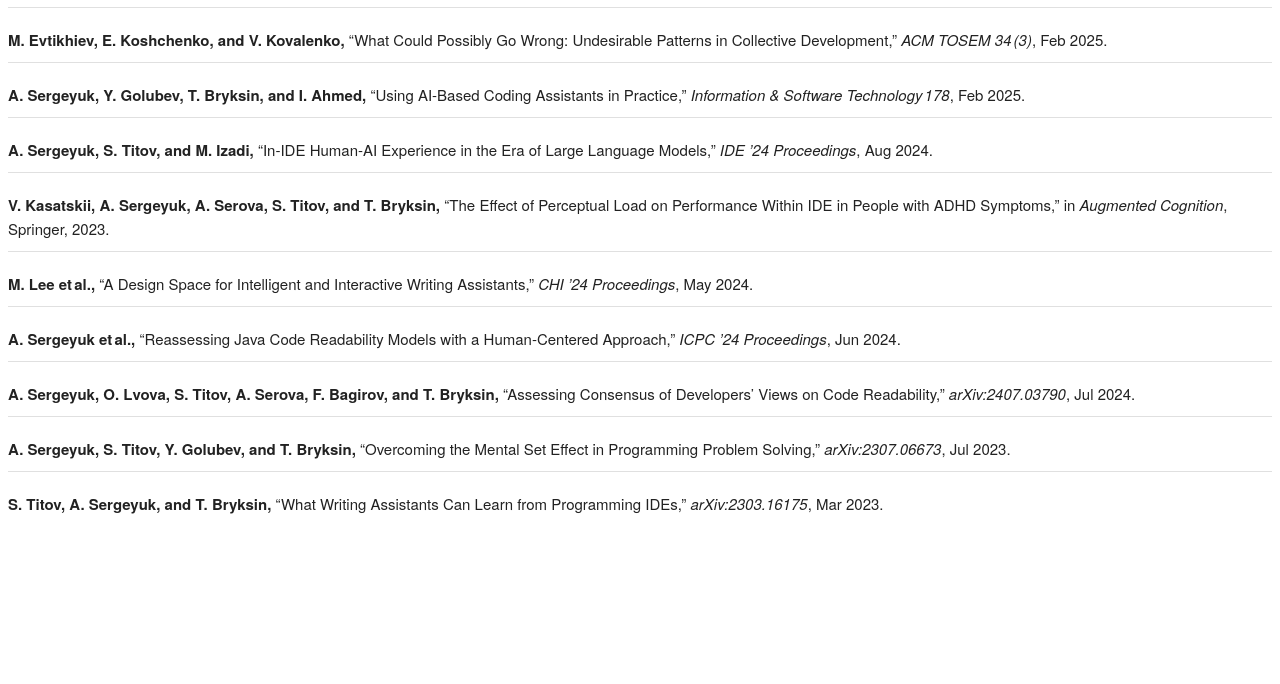
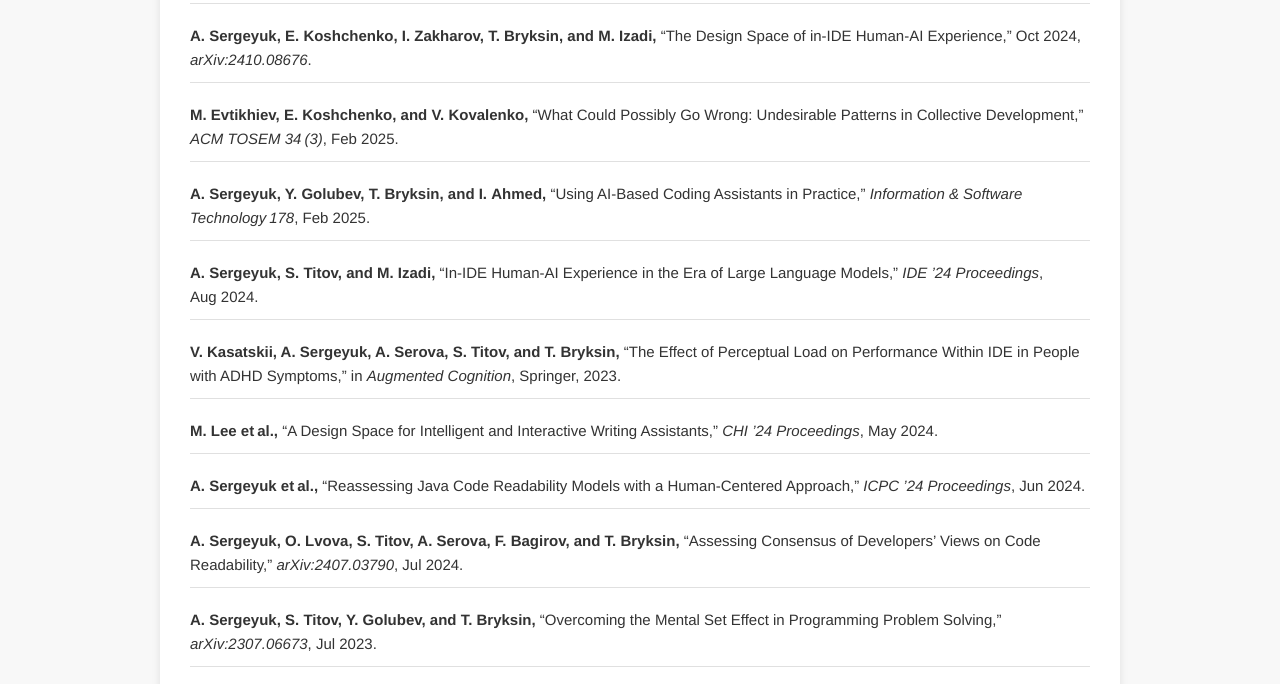
Before and after one commit to iliazaharov/HAX-JB, a website: page publications.html in a window 1280 px wide. Shown: the part 274-958 px from the top of the page. Before the commit the page ends 820 px from the top, so only its background shows below. Drawn offline with nearby package versions, Linux system fonts and the light colour scheme; the site is published under a folder, as on GitHub Pages, so addresses that start at the root find nothing.

Commit message:
All files commit

```diff
--- a/publications.html
+++ b/publications.html
@@ -7,8 +7,8 @@
   <!-- Base framework & shared styles -->
   <link rel="stylesheet"
         href="https://cdnjs.cloudflare.com/ajax/libs/skeleton/2.0.4/skeleton.min.css">
-  <link rel="stylesheet" href="/Styles/navigation.css">
-  <link rel="stylesheet" href="/Styles/page-box.css"><!-- grey bg + .page‑box -->
+  <link rel="stylesheet" href="Styles/navigation.css">
+  <link rel="stylesheet" href="Styles/page-box.css"><!-- grey bg + .page‑box -->
 
   <!-- Page‑specific tweaks -->
   <style>
```
Also changed, not shown: team.html (+2 -2 lines).
